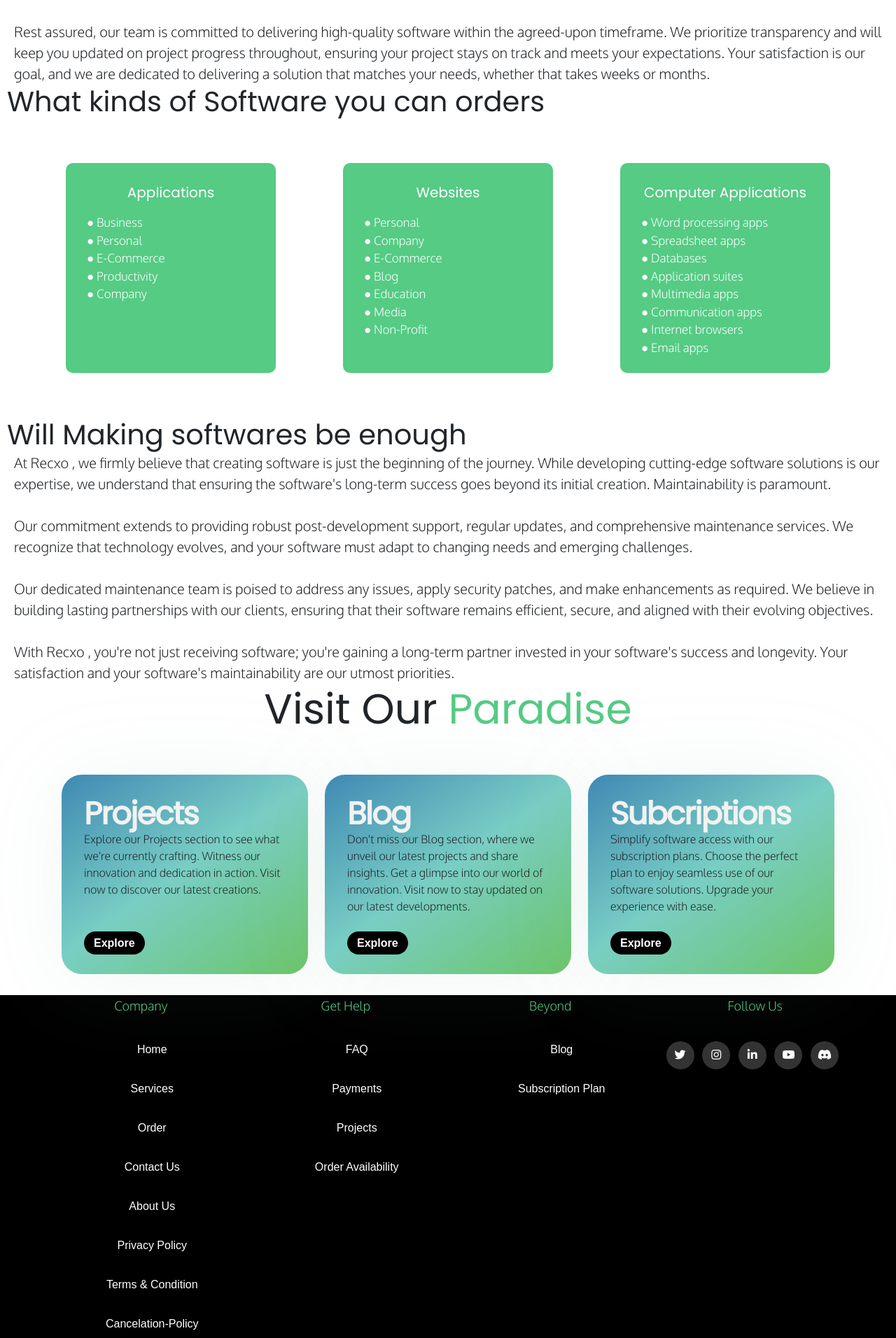
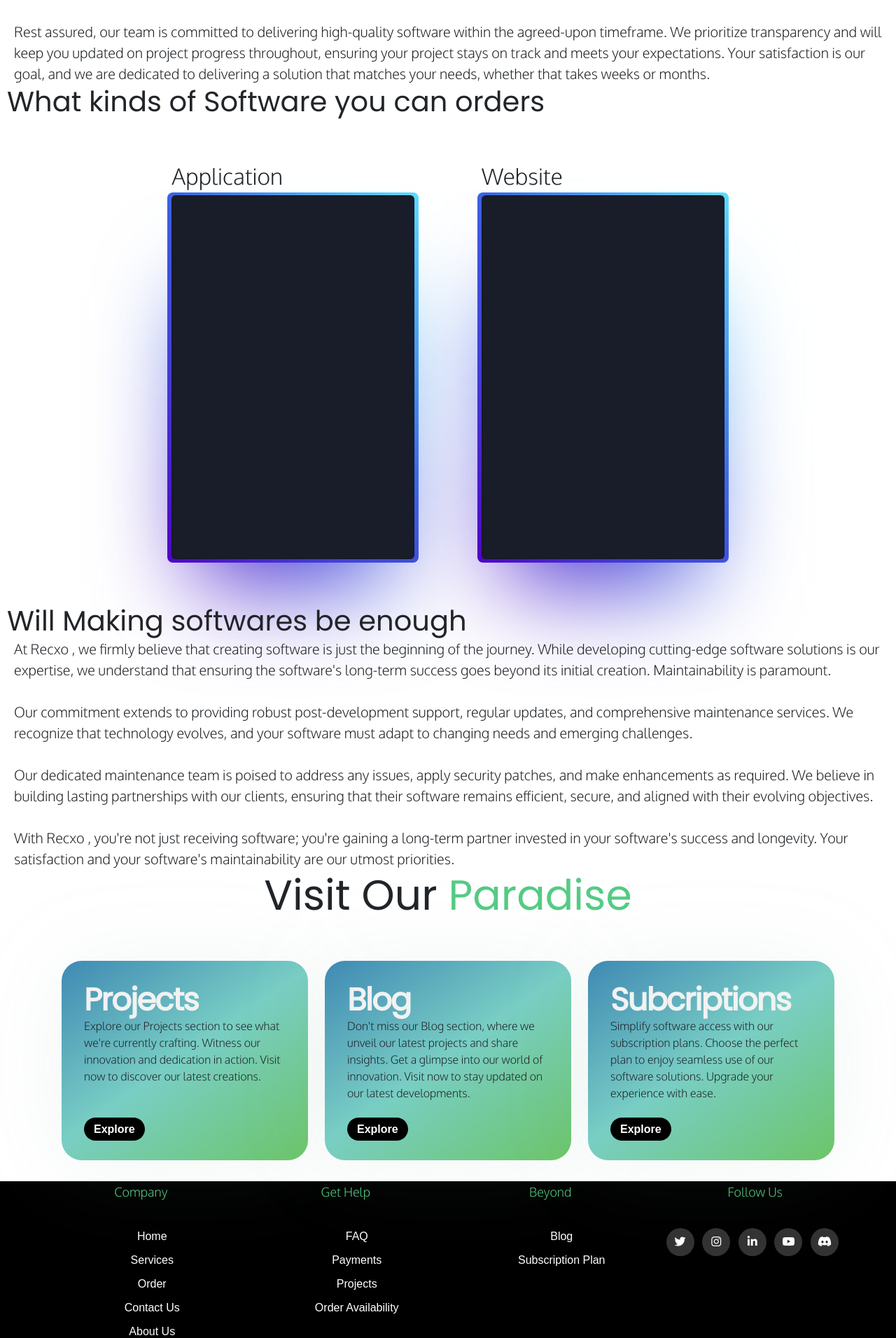
Before and after one commit to rishv1912/recxo-website, a Django app: page /services/ in a window 1280 px wide. Shown: the part 2417-4329 px from the top of the page at 70% size. Run offline with Django 4.2, Linux system fonts and the light colour scheme.

Commit message:
added the magic card in services

```diff
--- a/static/style/services.css
+++ b/static/style/services.css
@@ -8,10 +8,10 @@
 
 
 /* ========================Variables==================== */
-:root{
-    --main-color : #55cb84;
-    --color-black : black;
-    --color-white : white;
+:root {
+    --main-color: #55cb84;
+    --color-black: black;
+    --color-white: white;
     --color-fade-white: #f1f1f1;
     --font-oxygen: 'Oxygen', sans-serif;
     --font-poppins: 'Poppins', sans-serif;
@@ -19,7 +19,7 @@
 
 /* ======================== utility class ======================== */
 /* for color green */
-.color-green{
+.color-green {
     color: var(--main-color);
 }
 
@@ -63,18 +63,18 @@ body {
     padding: 1px 0;
 }
 
-#soft {
+.soft {
     font-weight: 500;
     font-size: 20px;
     padding: 10px 2px;
     font-family: var(--font-poppins);
 }
 
-.soft {
-    font-size: 17px;
+/* .soft { */
+/* font-size: 17px;
     padding: 0px 10px;
     text-align: left;
-}
+} */
 
 .other-links {
     width: 100%;
@@ -138,6 +138,7 @@ body {
     color: rgb(242, 242, 242);
     text-transform: capitalize;
 }
+
 /*
 .sc-eKJbhj {
     width: 16.2rem;
@@ -151,6 +152,151 @@ body {
     color: white;
     background-color: black;
 }
+
+/* ============================================Card Property=============================== */
+
+
+.softwares-type {
+    display: flex;
+    flex-wrap: wrap;
+    justify-content: center;
+    align-items: center;
+    gap: 6rem;
+    margin: 4rem 0;
+}
+
+@property --rotate {
+    syntax: "<angle>";
+    initial-value: 132deg;
+    inherits: false;
+}
+
+:root {
+    --card-height: 65vh;
+    --card-width: calc(var(--card-height) / 1.5);
+}
+
+.card {
+    background: #191c29;
+    width: var(--card-width);
+    height: var(--card-height);
+    padding: 3px;
+    position: relative;
+    border-radius: 6px;
+    justify-content: center;
+    align-items: center;
+    text-align: center;
+    display: flex;
+    font-size: 1.5em;
+    color: rgb(88 199 250 / 0%);
+    cursor: pointer;
+    font-family: cursive;
+    /* z-index: 0.5; */
+}
+
+.card:hover {
+    color: rgb(88 199 250 / 100%);
+    transition: color 1s;
+}
+
+.card:hover:before,
+.card:hover:after {
+    animation: none;
+    opacity: 0;
+}
+
+
+.card::before {
+    content: "";
+    width: 104%;
+    height: 102%;
+    border-radius: 8px;
+    background-image: linear-gradient(var(--rotate), #5ddcff, #3c67e3 43%, #4e00c2);
+    position: absolute;
+    z-index: -1;
+    top: -1%;
+    left: -2%;
+    animation: spin 2.5s linear infinite;
+}
+
+.card::after {
+    position: absolute;
+    content: "";
+    top: calc(var(--card-height) / 6);
+    left: 0;
+    right: 0;
+    z-index: -1;
+    height: 100%;
+    width: 100%;
+    margin: 0 auto;
+    transform: scale(0.8);
+    filter: blur(calc(var(--card-height) / 6));
+    background-image: linear-gradient(var(--rotate), #5ddcff, #3c67e3 43%, #4e00c2);
+    opacity: 1;
+    transition: opacity .5s;
+    animation: spin 2.5s linear infinite;
+}
+
+
+
+
+
+
+
+
+
+
+
+
+
+
+
+
+
+@keyframes spin {
+    0% {
+        --rotate: 0deg;
+    }
+
+    100% {
+        --rotate: 360deg;
+    }
+}
+
+a {
+    color: #212534;
+    text-decoration: none;
+    font-family: sans-serif;
+    font-weight: bold;
+    /* margin-top: 2rem; */
+}
+
+
+
+
+
+
+
+
+
+
+
+
+
+
+
+
+
+
+
+
+
+
+
+
+
+
+
 
 
 /* section 2 ends */
@@ -206,116 +352,3 @@ body {
         padding: 4px 40px;
     }
 }
-
-
-
-
-
-
-
-
-/* ============================================Card Property=============================== */
-@property --rotate {
-    syntax: "<angle>";
-    initial-value: 132deg;
-    inherits: false;
-  }
-
-  :root {
-    --card-height: 65vh;
-    --card-width: calc(var(--card-height) / 1.5);
-  }
-
-
-  #section-3 {
-    /* min-height: 100vh; */
-    /* background: #212534;
-    z-index: -100;
-    display: flex;
-    align-items: center;
-    flex-direction: column; */
-    /* padding-top: 2rem;
-    padding-bottom: 2rem;
-    box-sizing: border-box; */
-  }
-
-
-  .card {
-    background: #191c29;
-    width: var(--card-width);
-    height: var(--card-height);
-    padding: 3px;
-    position: relative;
-    border-radius: 6px;
-    justify-content: center;
-    align-items: center;
-    text-align: center;
-    display: flex;
-    font-size: 1.5em;
-    color: rgb(88 199 250 / 0%);
-    cursor: pointer;
-    font-family: cursive;
-    /* z-index: 0.5; */
-  }
-
-  .card:hover {
-    color: rgb(88 199 250 / 100%);
-    transition: color 1s;
-  }
-  .card:hover:before, .card:hover:after {
-    animation: none;
-    opacity: 0;
-  }
-
-
-  .card::before {
-    content: "";
-    width: 104%;
-    height: 102%;
-    border-radius: 8px;
-    background-image: linear-gradient(
-      var(--rotate)
-      , #5ddcff, #3c67e3 43%, #4e00c2);
-      position: absolute;
-      z-index: -1;
-      top: -1%;
-      left: -2%;
-      animation: spin 2.5s linear infinite;
-  }
-
-  .card::after {
-    position: absolute;
-    content: "";
-    top: calc(var(--card-height) / 6);
-    left: 0;
-    right: 0;
-    z-index: -1;
-    height: 100%;
-    width: 100%;
-    margin: 0 auto;
-    transform: scale(0.8);
-    filter: blur(calc(var(--card-height) / 6));
-    background-image: linear-gradient(
-      var(--rotate)
-      , #5ddcff, #3c67e3 43%, #4e00c2);
-      opacity: 1;
-    transition: opacity .5s;
-    animation: spin 2.5s linear infinite;
-  }
-
-  @keyframes spin {
-    0% {
-      --rotate: 0deg;
-    }
-    100% {
-      --rotate: 360deg;
-    }
-  }
-
-  a {
-    color: #212534;
-    text-decoration: none;
-    font-family: sans-serif;
-    font-weight: bold;
-    margin-top: 2rem;
-  }
--- a/templates/home/services.html
+++ b/templates/home/services.html
@@ -167,24 +167,24 @@ Recxo is dedicated to making the software ordering process as user-friendly as p
 
       <!-- question 5 starts -->
       <h2 class="ser-que">What kinds of Software you can orders</h2>
-      <div  class="softwares-type" style="display: flex;
-      flex-wrap: wrap;
-      justify-content: center;align-items: center;gap: 6rem;margin :4rem 0;" >
-      <!-- <div class="card_FaQ" style="transition: transform 0.3s ease-in-out; transform: translateY(50px) translateZ(0px);height: 100%;width: 250px;"  onmouseover="this.style.transform = 'scale(1.2)';" onmouseout="this.style.transform = 'scale(1)';"></div>
-      <div class="card_FaQ" style="transition: transform 0.3s ease-in-out; transform: translateY(50px) translateZ(0px);height: 100%;width: 250px;"  onmouseover="this.style.transform = 'scale(1.2)';" onmouseout="this.style.transform = 'scale(1)';"></div>
-      <div class="card_FaQ" style="transition: transform 0.3s ease-in-out; transform: translateY(50px) translateZ(0px);height: 100%;width: 250px;"  onmouseover="this.style.transform = 'scale(1.2)';" onmouseout="this.style.transform = 'scale(1)';"></div> -->
-        <div style=" border-radius: 10px; width: 300px; height: 300px; background-color: #55cb84; color: white; padding: 20px; text-align: center; transition: transform 0.3s ease-in-out;" onmouseover="this.style.transform = 'scale(1.05)';" onmouseout="this.style.transform = 'scale(1)';">
-          <h3 id="soft">Applications</h3>
+      <div class="softwares-type">
+
+        <div>
+            <h2> Application</h2>
+            <div class="card">
               <ul class="soft">
                 <li>● Business</li>
                 <li>● Personal</li>
                 <li>● E-Commerce</li>
                 <li>● Productivity</li>
                 <li>● Company</li>
-      </ul></div>
-        <div style="border-radius: 10px; width: 300px; height: 300px; background-color: #55cb84; color: white; padding: 20px; text-align: center; transition: transform 0.3s ease-in-out;" onmouseover="this.style.transform = 'scale(1.05)';" onmouseout="this.style.transform = 'scale(1)';">
+              </ul>
+            </div>
+        </div>
 
-          <h3 id="soft">Websites</h3>
+        <div>
+              <h2> Website</h2>
+              <div class="card">
                 <ul class="soft">
                   <li>● Personal</li>
                   <li>● Company</li>
@@ -193,26 +193,11 @@ Recxo is dedicated to making the software ordering process as user-friendly as p
                   <li>● Education</li>
                   <li>● Media</li>
                   <li>● Non-Profit</li>
-      </ul></div>
-        <div style="border-radius: 10px; width: 300px; height: 300px; background-color: #55cb84; color: white; padding: 20px; text-align: center; transition: transform 0.3s ease-in-out;" onmouseover="this.style.transform = 'scale(1.05)';" onmouseout="this.style.transform = 'scale(1)';">
-
-          <h3 id="soft">Computer Applications</h3>
-      <ul class="soft">
-        <li>● Word processing apps</li>
-        <li>● Spreadsheet apps</li>
-        <li>● Databases</li>
-        <li>● Application suites</li>
-        <li>● Multimedia apps</li>
-        <li>● Communication apps</li>
-        <li>● Internet browsers</li>
-        <li>● Email apps</li>
                 </ul>
               </div>
-
         </div>
-
+      </div>
       <!-- question 5 ends -->
-
       <!-- question 6 starts -->
       <h2 class="ser-que">Will Making softwares be enough</h2>
       <p class="ser-ans">
```
Lines whose indentation alone changed are shown as unchanged.
